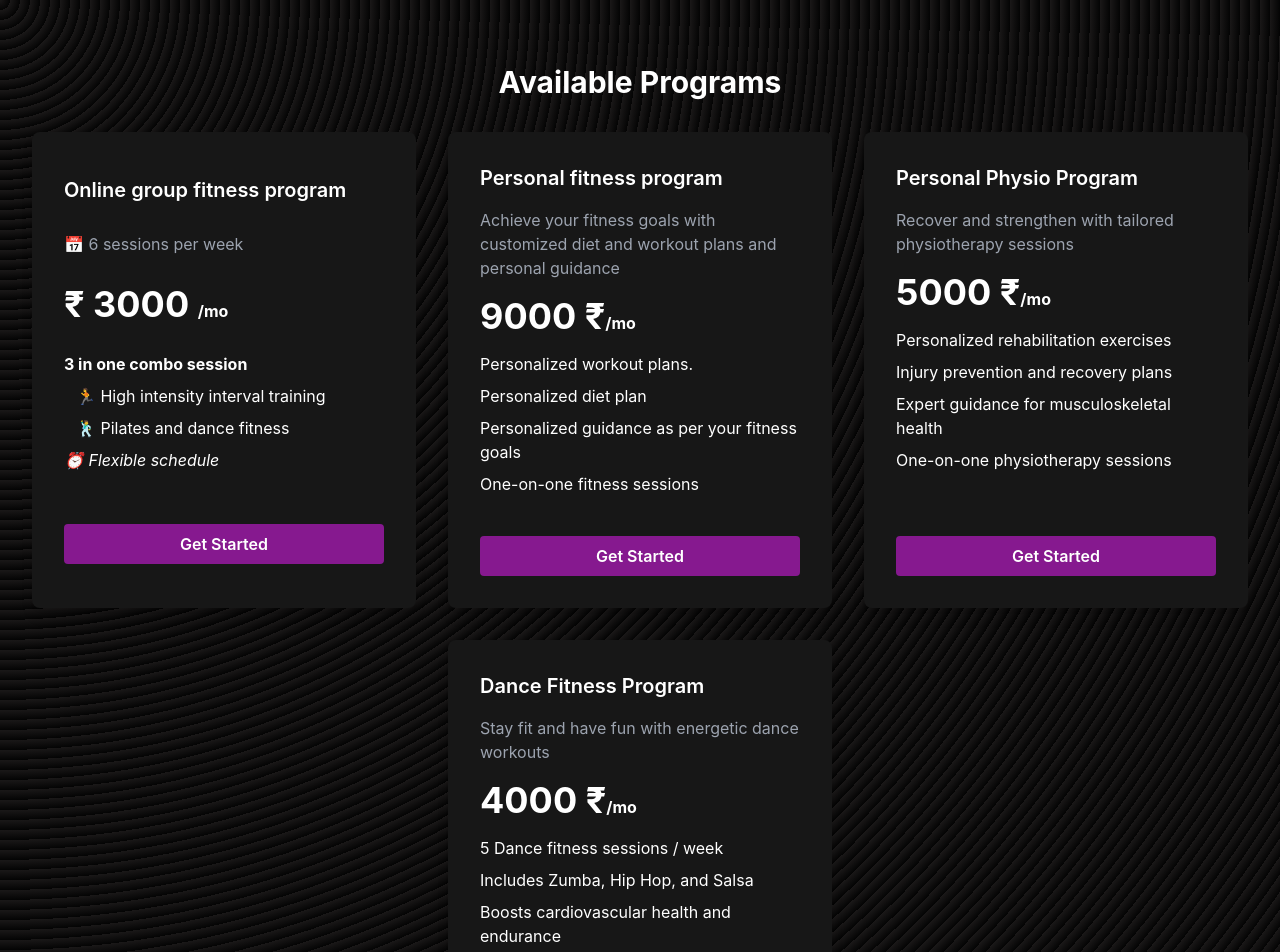
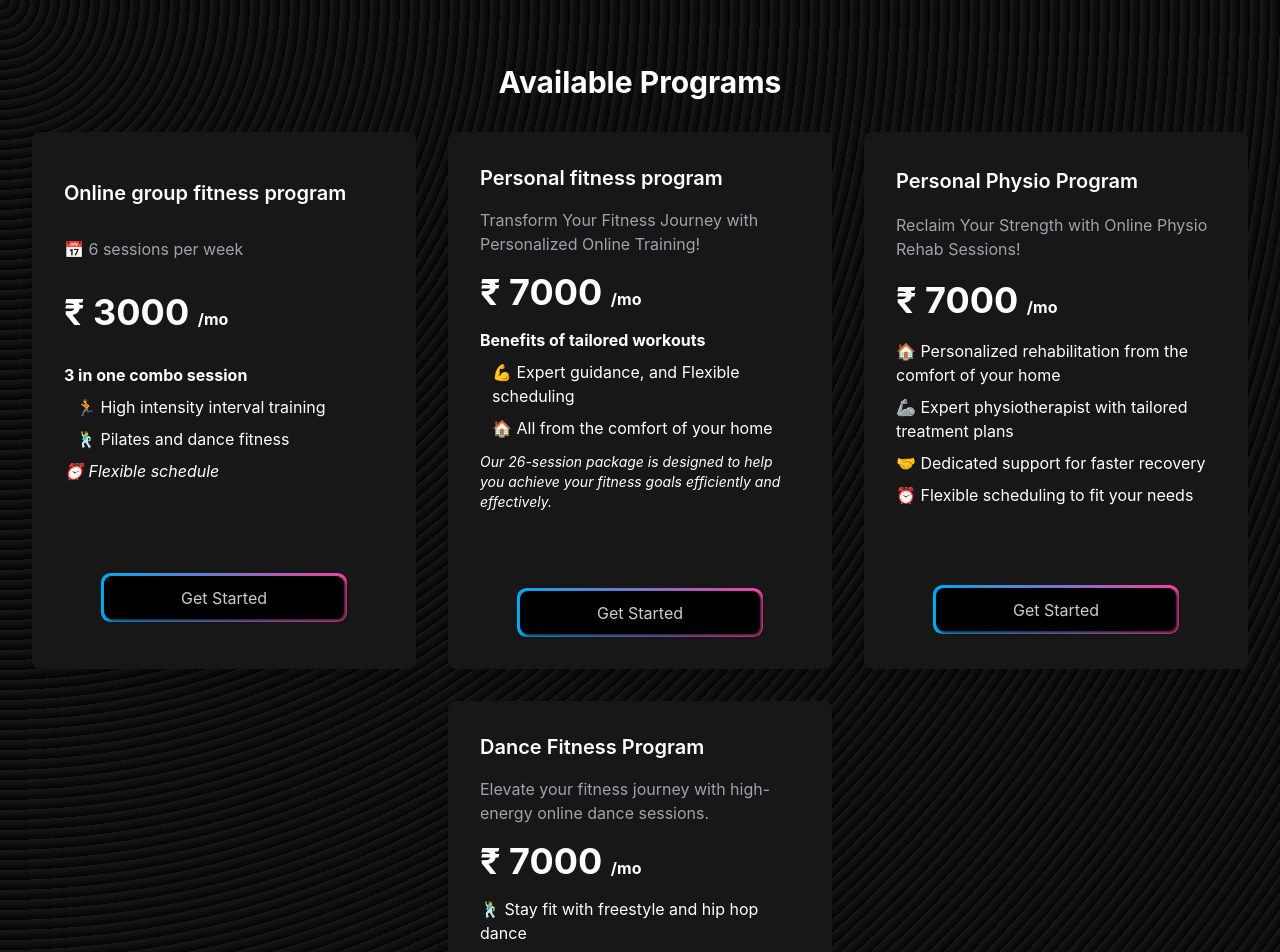
Before and after one commit to MuraliPrasanth2/swagfit, a React (Create React App) app: page /book in a window 1280 px wide. Shown: the top 952 px of the page. Built offline with nearby package versions, Linux system fonts and the light colour scheme; no server answers.

Commit message:
modified the button styles in Book.js

```diff
--- a/src/Pages/Book.js
+++ b/src/Pages/Book.js
@@ -2,6 +2,15 @@ import { useEffect } from "react";
 import { useNavigate } from "react-router-dom";
 
 const OnlineGroupFitnessProgramPricingSection = () => {
+    // <button
+    //     className="bg-fuchsia-800 hover:bg-fuchsia-900 text-white font-semibold py-2 px-4 rounded"
+    //     onClick={() => {
+    //         navigate("/groupfitness");
+    //     }}
+    // >
+    //     Get Started
+    // </button>
+
     const navigate = useNavigate();
 
     return (
@@ -19,14 +28,14 @@ const OnlineGroupFitnessProgramPricingSection = () => {
                 <li className="mb-2 ml-3">🕺 Pilates and dance fitness</li>
                 <li className="mb-2 italic">⏰ Flexible schedule</li>
             </ul>
-            <button
-                className="bg-fuchsia-800 hover:bg-fuchsia-900 text-white font-semibold py-2 px-4 rounded"
+            <div
+                className="button-rainbow-container mx-auto mt-9 before:absolute before:top-0 before:left-0 before:h-full before:w-full before:block hover:before:blur-lg active:before:blur-lg z-[1] before:-z-10"
                 onClick={() => {
                     navigate("/groupfitness");
                 }}
             >
-                Get Started
-            </button>
+                <button className="button-rainbow z-[3] w-60">Get Started</button>
+            </div>
         </div>
     );
 };
@@ -36,23 +45,25 @@ const PersonalFitnessTrainingPricingSection = () => {
         <div className="bg-neutral-900 p-8 rounded-lg shadow-lg w-full max-w-96 self-stretch flex flex-col justify-evenly">
             <h3 className="text-xl font-semibold mb-4">Personal fitness program</h3>
             <p className="text-gray-400 mb-4">
-                Achieve your fitness goals with customized diet and workout plans and
-                personal guidance
+                Transform Your Fitness Journey with Personalized Online Training!
             </p>
             <p className="text-4xl font-bold mb-4">
-                9000 ₹<span className="text-base">/mo</span>
+                ₹ 7000 <span className="text-base">/mo</span>
             </p>
             <ul className="mb-8">
-                <li className="mb-2">Personalized workout plans.</li>
-                <li className="mb-2">Personalized diet plan</li>
-                <li className="mb-2">
-                    Personalized guidance as per your fitness goals
+                <li className="mb-2 font-bold">Benefits of tailored workouts</li>
+                <li className="mb-2 ml-3">
+                    💪 Expert guidance, and Flexible scheduling
                 </li>
-                <li className="mb-2">One-on-one fitness sessions</li>
+                <li className="mb-2 ml-3">🏠 All from the comfort of your home</li>
+                <li className="mb-2 italic text-sm mt-3">
+                    Our 26-session package is designed to help you achieve your fitness
+                    goals efficiently and effectively.
+                </li>
             </ul>
-            <button className="bg-fuchsia-800 hover:bg-fuchsia-900 text-white font-semibold py-2 px-4 rounded">
-                Get Started
-            </button>
+            <div className="button-rainbow-container mx-auto mt-9 before:absolute before:top-0 before:left-0 before:h-full before:w-full before:block hover:before:blur-lg active:before:blur-lg z-[1] before:-z-10">
+                <button className="button-rainbow z-[3] w-60">Get Started</button>
+            </div>
         </div>
     );
 };
@@ -62,20 +73,21 @@ const PersonalDanceProgram = () => {
         <div className="bg-neutral-900 bg-gray-800 p-8 rounded-lg shadow-lg w-full max-w-96 self-stretch flex flex-col justify-evenly">
             <h3 className="text-xl font-semibold mb-4">Dance Fitness Program</h3>
             <p className="text-gray-400 mb-4">
-                Stay fit and have fun with energetic dance workouts
+                Elevate your fitness journey with high-energy online dance sessions.
             </p>
             <p className="text-4xl font-bold mb-4">
-                4000 ₹<span className="text-base">/mo</span>
+                ₹ 7000 <span className="text-base">/mo</span>
             </p>
             <ul className="mb-8">
-                <li className="mb-2">5 Dance fitness sessions / week</li>
-                <li className="mb-2">Includes Zumba, Hip Hop, and Salsa</li>
-                <li className="mb-2">Boosts cardiovascular health and endurance</li>
-                <li className="mb-2">Enhances coordination and rhythm</li>
+                <li className="mb-2">🕺 Stay fit with freestyle and hip hop dance</li>
+                <li className="mb-2">
+                    🫶 Tailored workouts that enhance flexibility Coordination, and
+                    Confidence.
+                </li>
             </ul>
-            <button className="bg-fuchsia-800 hover:bg-fuchsia-900 text-white font-semibold py-2 px-4 rounded mt-auto">
-                Get Started
-            </button>
+            <div className="button-rainbow-container mx-auto mt-9 before:absolute before:top-0 before:left-0 before:h-full before:w-full before:block hover:before:blur-lg active:before:blur-lg z-[1] before:-z-10">
+                <button className="button-rainbow z-[3] w-60">Get Started</button>
+            </div>
         </div>
     );
 };
@@ -85,20 +97,24 @@ const PersonalPhysioProgram = () => {
         <div className="bg-neutral-900 p-8 rounded-lg shadow-lg w-full max-w-96 self-stretch flex flex-col justify-evenly">
             <h3 className="text-xl font-semibold mb-4">Personal Physio Program</h3>
             <p className="text-gray-400 mb-4">
-                Recover and strengthen with tailored physiotherapy sessions
+                Reclaim Your Strength with Online Physio Rehab Sessions!
             </p>
             <p className="text-4xl font-bold mb-4">
-                5000 ₹<span className="text-base">/mo</span>
+                ₹ 7000 <span className="text-base">/mo</span>
             </p>
             <ul className="mb-8">
-                <li className="mb-2">Personalized rehabilitation exercises</li>
-                <li className="mb-2">Injury prevention and recovery plans</li>
-                <li className="mb-2">Expert guidance for musculoskeletal health</li>
-                <li className="mb-2">One-on-one physiotherapy sessions</li>
+                <li className="mb-2">
+                    🏠 Personalized rehabilitation from the comfort of your home
+                </li>
+                <li className="mb-2">
+                    🦾 Expert physiotherapist with tailored treatment plans
+                </li>
+                <li className="mb-2">🤝 Dedicated support for faster recovery</li>
+                <li className="mb-2">⏰ Flexible scheduling to fit your needs</li>
             </ul>
-            <button className="bg-fuchsia-800 hover:bg-fuchsia-900 text-white font-semibold py-2 px-4 rounded mt-auto">
-                Get Started
-            </button>
+            <div className="button-rainbow-container mx-auto mt-9 before:absolute before:top-0 before:left-0 before:h-full before:w-full before:block hover:before:blur-lg active:before:blur-lg z-[1] before:-z-10">
+                <button className="button-rainbow z-[3] w-60">Get Started</button>
+            </div>
         </div>
     );
 };
```
